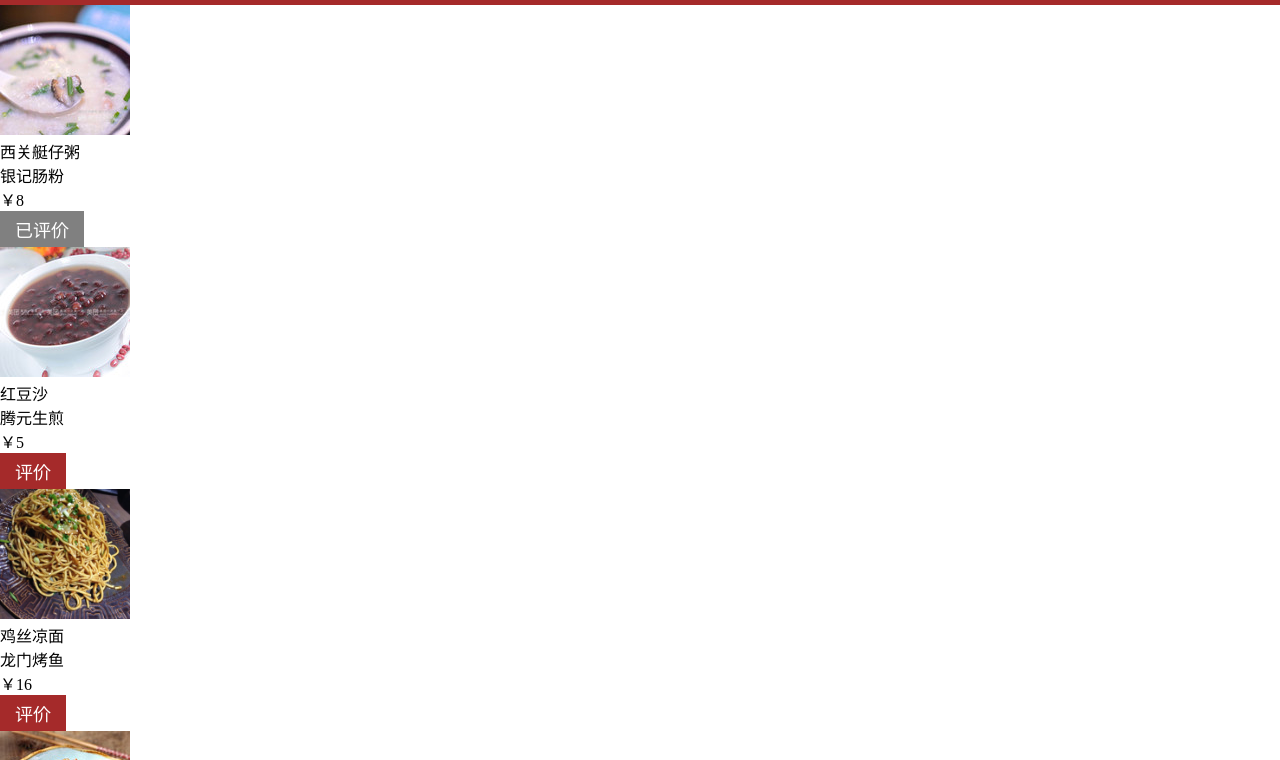
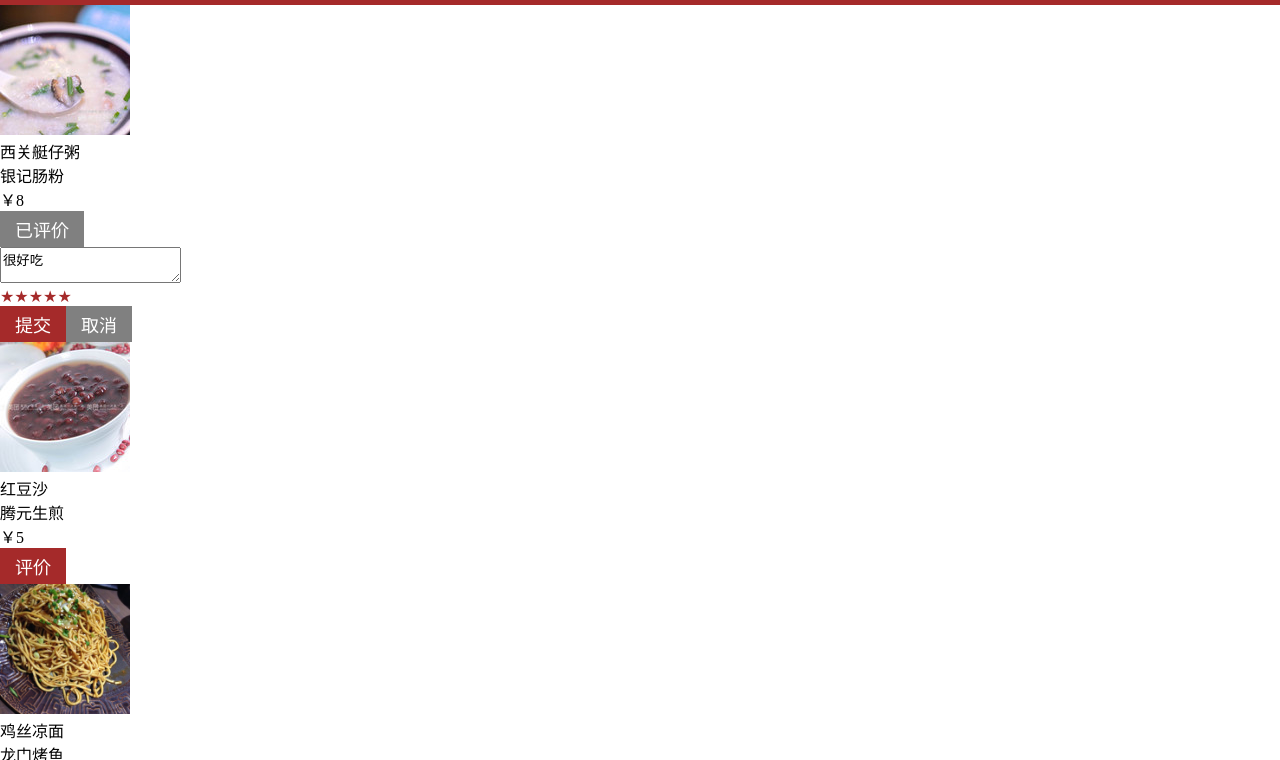
Before and after one commit to mokunshao/react-order-page, a React app: page / in a window 1280 px wide. Both pictures are taken after a click on the button "已评价". Shown: the part 40-800 px from the top of the page. Built offline with nearby package versions, Linux system fonts and the light colour scheme.

Commit message:
完善功能

```diff
--- a/public/data.json
+++ b/public/data.json
@@ -5,7 +5,9 @@
     "shop": "银记肠粉",
     "picture": "1.jpg",
     "price": 8.0,
-    "isCommented": true
+    "isCommented": true,
+    "comment": "很好吃",
+    "stars": 5
   },
   {
     "id": 2,
@@ -13,7 +15,9 @@
     "shop": "腾元生煎",
     "picture": "2.jpg",
     "price": 5.0,
-    "isCommented": false
+    "isCommented": false,
+    "comment": "",
+    "stars": 0
   },
   {
     "id": 3,
@@ -21,7 +25,9 @@
     "shop": "龙门烤鱼",
     "picture": "3.jpg",
     "price": 16.0,
-    "isCommented": false
+    "isCommented": false,
+    "comment": "",
+    "stars": 0
   },
   {
     "id": 4,
@@ -29,6 +35,8 @@
     "shop": "老湘村",
     "picture": "4.jpg",
     "price": 22.0,
-    "isCommented": false
+    "isCommented": false,
+    "comment": "",
+    "stars": 0
   }
 ]
--- a/src/components/App/index.js
+++ b/src/components/App/index.js
@@ -1,7 +1,6 @@
 import React, { Component } from "react";
 import "./style.css";
 import Header from "../Header";
-import OrderItem from "../OrderItem";
 import OrderList from "../OrderList";
 
 class App extends Component {
--- a/src/components/OrderItem/index.js
+++ b/src/components/OrderItem/index.js
@@ -1,11 +1,96 @@
 import React, { Component } from "react";
 import "./style.css";
 class OrderItem extends Component {
+  constructor(props) {
+    super(props);
+    this.state = {
+      showAlert: false,
+      editing: false,
+      stars: this.props.data.stars,
+      comment: this.props.data.comment
+    };
+    this.renderEditArea = () => {
+      return (
+        <div>
+          <textarea
+            onChange={this.handleCommentChange}
+            value={this.state.comment}
+          />
+          {this.renderStars()}
+          {this.state.showAlert ? <div>请输入评价并打星</div> : null}
+          <button className="redButton" onClick={this.handleSubmitComment}>
+            提交
+          </button>
+          <button className="greyButton" onClick={this.handleCancelComment}>
+            取消
+          </button>
+        </div>
+      );
+    };
+    this.renderStars = () => {
+      return (
+        <div>
+          {[1, 2, 3, 4, 5].map((item, key) => {
+            const lightStar = this.state.stars >= item ? "redStar" : "";
+            return (
+              <span
+                className={`star ${lightStar}`}
+                key={key}
+                onClick={this.handleClickStars.bind(this, item)}
+              >
+                ★
+              </span>
+            );
+          })}
+        </div>
+      );
+    };
+    this.handleOpenEditArea = () => {
+      this.setState(state => ({
+        editing: !state.editing
+      }));
+    };
+    this.handleCommentChange = e => {
+      this.setState({
+        comment: e.target.value
+      });
+    };
+    this.handleClickStars = stars => {
+      this.setState({
+        stars
+      });
+    };
+    this.handleCancelComment = () => {
+      this.setState({
+        editing: false,
+        showAlert: false
+      });
+    };
+    this.handleSubmitComment = () => {
+      if (this.state.comment && this.state.stars) {
+        this.setState({
+          editing: false
+        });
+        this.props.onSubmit(
+          this.props.data.id,
+          this.state.comment,
+          this.state.stars
+        );
+      } else {
+        this.setState({ showAlert: true });
+      }
+    };
+  }
   render() {
     return (
       <div className="orderItem">
         <div className="picContainer">
-          <img width="130" height="130" src={this.props.data.picture} />
+          <img
+            width="130"
+            height="130"
+            src={this.props.data.picture}
+            alt={this.props.data.product}
+          />
         </div>
         <div>
           <div>{this.props.data.product}</div>
@@ -15,12 +100,17 @@ class OrderItem extends Component {
           <div>￥{this.props.data.price}</div>
           <div>
             {this.props.data.isCommented ? (
-              <button className='greyButton'>已评价</button>
+              <button className="greyButton" onClick={this.handleOpenEditArea}>
+                已评价
+              </button>
             ) : (
-              <button className="redButton">评价</button>
+              <button className="redButton" onClick={this.handleOpenEditArea}>
+                评价
+              </button>
             )}
           </div>
         </div>
+        {this.state.editing ? this.renderEditArea() : null}
       </div>
     );
   }
--- a/src/components/OrderItem/style.css
+++ b/src/components/OrderItem/style.css
@@ -13,3 +13,12 @@
 .orderItem button.greyButton {
   background: grey;
 }
+
+.star{
+  color: gray;
+  cursor: pointer;
+}
+
+.star.redStar{
+  color: #a52a2a;
+}
--- a/src/components/OrderList/index.js
+++ b/src/components/OrderList/index.js
@@ -8,20 +8,41 @@ class OrderList extends Component {
       data: []
     };
   }
-  componentDidMount() {
-    fetch("/data.json").then(res => {
+  componentDidMount = () => {
+    fetch("data.json").then(res => {
       if (res.ok) {
         res.json().then(data => {
           this.setState({ data });
         });
       }
     });
-  }
+  };
+  handleOnSubmit = (id, comment, stars) => {
+    console.log(id, comment, stars);
+    const newData = this.state.data.map(item => {
+      return id === item.id
+        ? {
+            ...item,
+            id,
+            comment,
+            stars,
+            isCommented: true
+          }
+        : item;
+    });
+    this.setState({ data: newData });
+  };
   render() {
     return (
       <div>
         {this.state.data.map(item => {
-          return <OrderItem key={item.id} data={item} />;
+          return (
+            <OrderItem
+              key={item.id}
+              data={item}
+              onSubmit={this.handleOnSubmit}
+            />
+          );
         })}
       </div>
     );
```
